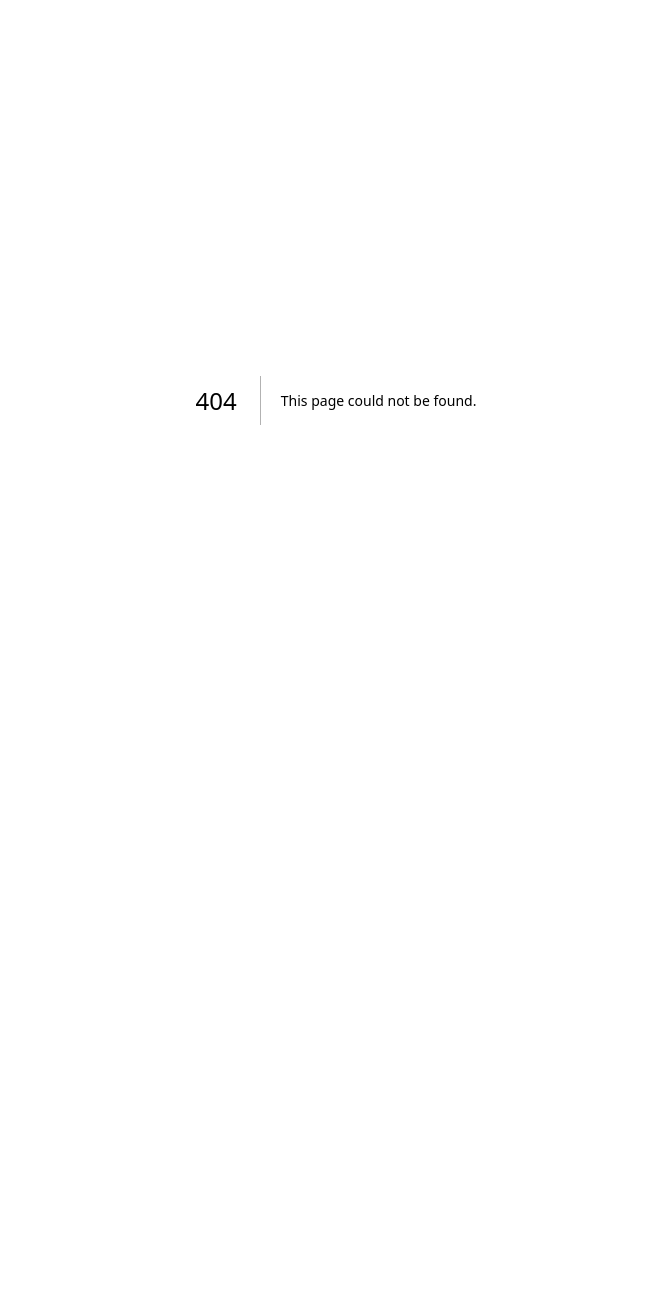
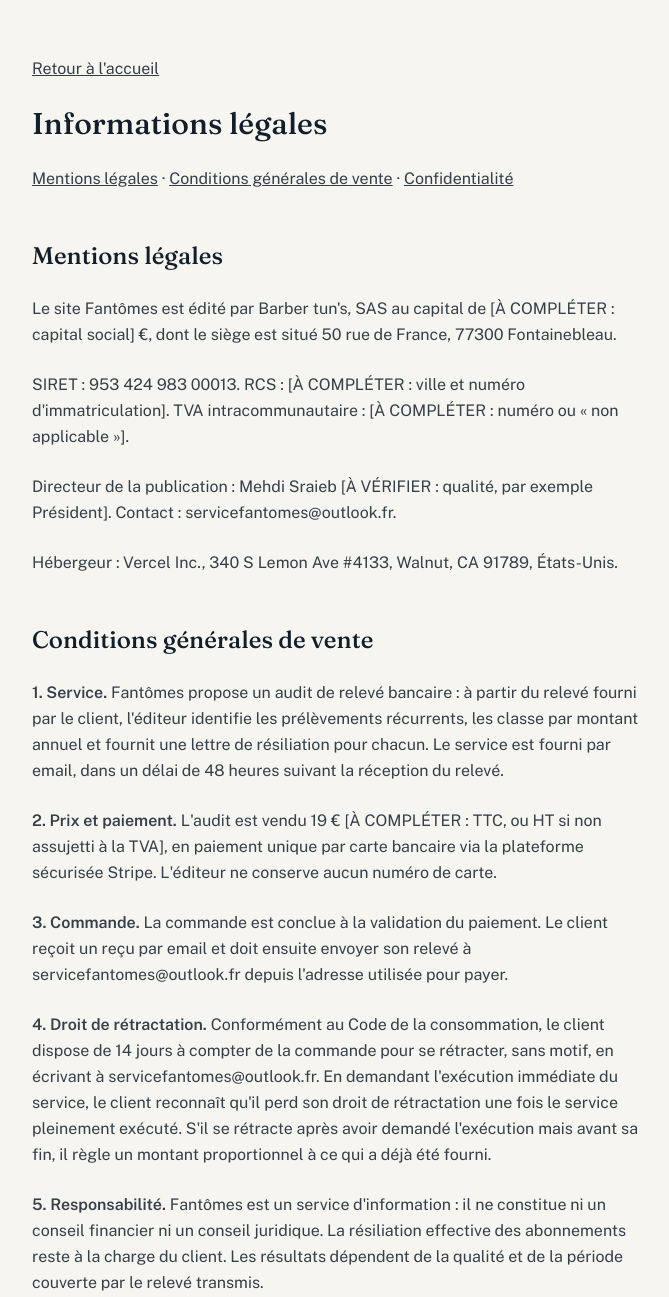
Before and after one commit to bigtns/Fantomes, a Next.js app: page /legal in a window 1280 px wide. Before the commit this address had no page. Shown: the top 1297 px of the page, without its empty margins (304-973 px from the left). Before the commit the page ends 800 px from the top, so only its background shows below. Built offline with nearby package versions, Linux system fonts and the light colour scheme.

Commit message:
Create page.tsx

```diff
--- /dev/null
+++ b/app/legal/page.tsx
@@ -0,0 +1,143 @@
+export const metadata = {
+  title: "Informations légales — Fantômes",
+};
+
+export default function Legal() {
+  return (
+    <main className="bg-creme px-6 py-14 sm:px-10">
+      <div className="mx-auto max-w-prose space-y-6 text-encre/85 leading-relaxed">
+        <a href="/" className="underline">
+          Retour à l'accueil
+        </a>
+
+        <h1 className="font-display text-3xl text-encre">
+          Informations légales
+        </h1>
+
+        <p>
+          <a href="#mentions" className="underline">Mentions légales</a>
+          {" · "}
+          <a href="#cgv" className="underline">Conditions générales de vente</a>
+          {" · "}
+          <a href="#confidentialite" className="underline">Confidentialité</a>
+        </p>
+
+        <h2 id="mentions" className="pt-6 font-display text-2xl text-encre">
+          Mentions légales
+        </h2>
+        <p>
+          Le site Fantômes est édité par Barber tun's, SAS au capital de
+          [À COMPLÉTER : capital social] €, dont le siège est situé 50 rue de
+          France, 77300 Fontainebleau.
+        </p>
+        <p>
+          SIRET : 953 424 983 00013. RCS : [À COMPLÉTER : ville et numéro
+          d'immatriculation]. TVA intracommunautaire : [À COMPLÉTER : numéro
+          ou « non applicable »].
+        </p>
+        <p>
+          Directeur de la publication : Mehdi Sraieb [À VÉRIFIER : qualité,
+          par exemple Président]. Contact : servicefantomes@outlook.fr.
+        </p>
+        <p>
+          Hébergeur : Vercel Inc., 340 S Lemon Ave #4133, Walnut, CA 91789,
+          États-Unis.
+        </p>
+
+        <h2 id="cgv" className="pt-6 font-display text-2xl text-encre">
+          Conditions générales de vente
+        </h2>
+        <p>
+          <strong>1. Service.</strong> Fantômes propose un audit de relevé
+          bancaire : à partir du relevé fourni par le client, l'éditeur
+          identifie les prélèvements récurrents, les classe par montant annuel
+          et fournit une lettre de résiliation pour chacun. Le service est
+          fourni par email, dans un délai de 48 heures suivant la réception du
+          relevé.
+        </p>
+        <p>
+          <strong>2. Prix et paiement.</strong> L'audit est vendu 19 € [À
+          COMPLÉTER : TTC, ou HT si non assujetti à la TVA], en paiement
+          unique par carte bancaire via la plateforme sécurisée Stripe.
+          L'éditeur ne conserve aucun numéro de carte.
+        </p>
+        <p>
+          <strong>3. Commande.</strong> La commande est conclue à la
+          validation du paiement. Le client reçoit un reçu par email et doit
+          ensuite envoyer son relevé à servicefantomes@outlook.fr depuis
+          l'adresse utilisée pour payer.
+        </p>
+        <p>
+          <strong>4. Droit de rétractation.</strong> Conformément au Code de
+          la consommation, le client dispose de 14 jours à compter de la
+          commande pour se rétracter, sans motif, en écrivant à
+          servicefantomes@outlook.fr. En demandant l'exécution immédiate du
+          service, le client reconnaît qu'il perd son droit de rétractation
+          une fois le service pleinement exécuté. S'il se rétracte après
+          avoir demandé l'exécution mais avant sa fin, il règle un montant
+          proportionnel à ce qui a déjà été fourni.
+        </p>
+        <p>
+          <strong>5. Responsabilité.</strong> Fantômes est un service
+          d'information : il ne constitue ni un conseil financier ni un
+          conseil juridique. La résiliation effective des abonnements reste à
+          la charge du client. Les résultats dépendent de la qualité et de la
+          période couverte par le relevé transmis.
+        </p>
+        <p>
+          <strong>6. Réclamations et médiation.</strong> Toute réclamation
+          peut être adressée à servicefantomes@outlook.fr. En l'absence de
+          solution, le client peut recourir gratuitement au médiateur de la
+          consommation : [À COMPLÉTER : nom et coordonnées du médiateur].
+        </p>
+        <p>
+          <strong>7. Droit applicable.</strong> Les présentes conditions sont
+          soumises au droit français.
+        </p>
+
+        <h2
+          id="confidentialite"
+          className="pt-6 font-display text-2xl text-encre"
+        >
+          Politique de confidentialité
+        </h2>
+        <p>
+          Le responsable du traitement est Barber tun's (coordonnées
+          ci-dessus). Contact : servicefantomes@outlook.fr.
+        </p>
+        <p>
+          <strong>Données collectées.</strong> Nom et adresse email (saisis au
+          paiement), informations de paiement (traitées directement par
+          Stripe) et relevé bancaire que vous nous envoyez.
+        </p>
+        <p>
+          <strong>Finalité.</strong> Réaliser l'audit commandé, vous envoyer
+          les résultats et tenir notre comptabilité. Base légale : exécution
+          du contrat.
+        </p>
+        <p>
+          <strong>Durée de conservation.</strong> Le relevé bancaire est
+          supprimé au plus tard 30 jours après l'envoi des résultats. Les
+          données de facturation sont conservées 10 ans, comme la loi
+          l'impose.
+        </p>
+        <p>
+          <strong>Destinataires.</strong> Stripe (paiement), Vercel
+          (hébergement) et Microsoft Outlook (messagerie). Certains de ces
+          prestataires sont situés hors de l'Union européenne et appliquent
+          des garanties de transfert reconnues.
+        </p>
+        <p>
+          <strong>Vos droits.</strong> Vous pouvez accéder à vos données, les
+          rectifier, les faire supprimer ou vous opposer à leur traitement en
+          écrivant à servicefantomes@outlook.fr. Vous pouvez aussi saisir la
+          CNIL (cnil.fr).
+        </p>
+        <p>
+          <strong>Cookies.</strong> Ce site n'utilise aucun cookie de suivi
+          publicitaire.
+        </p>
+      </div>
+    </main>
+  );
+}
```
